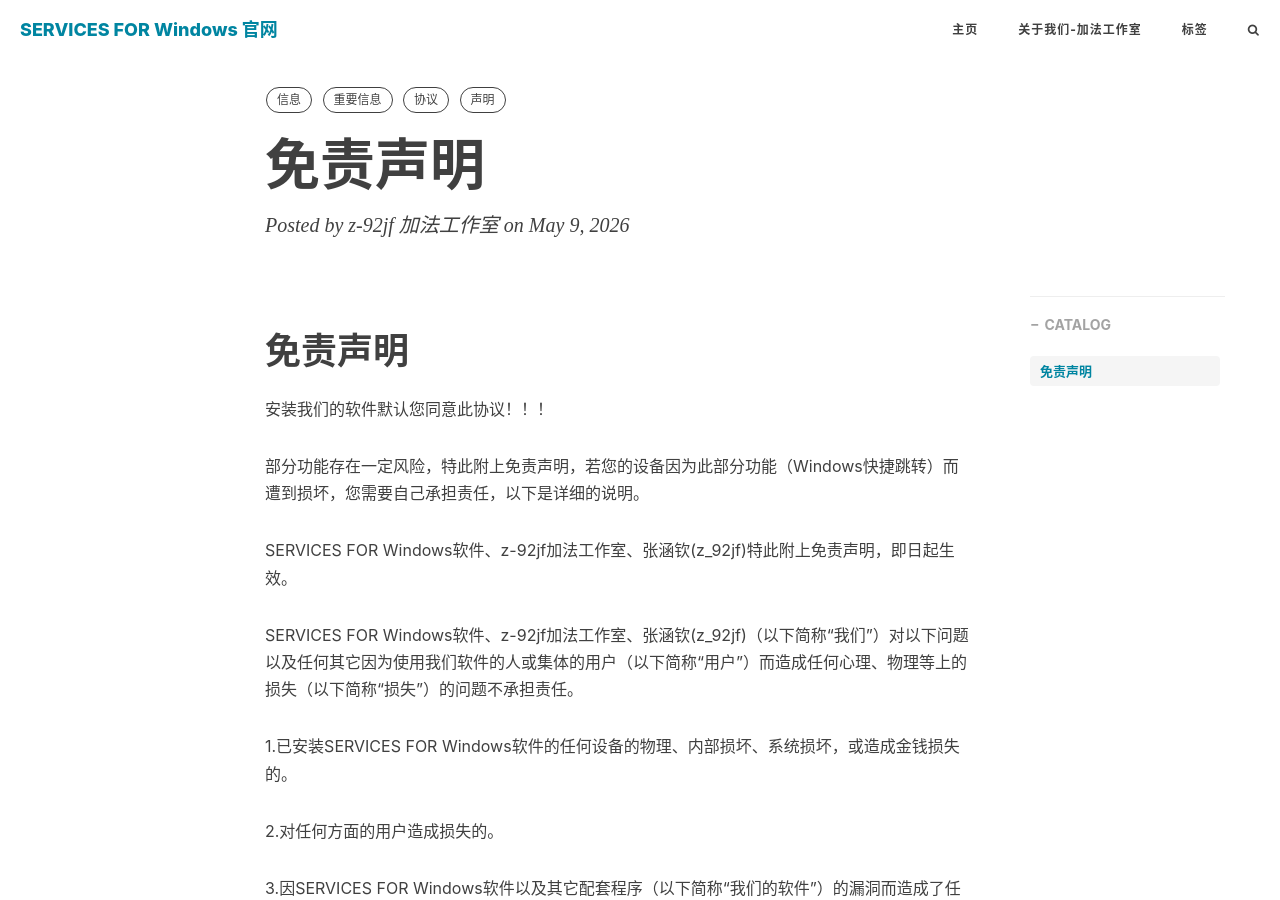
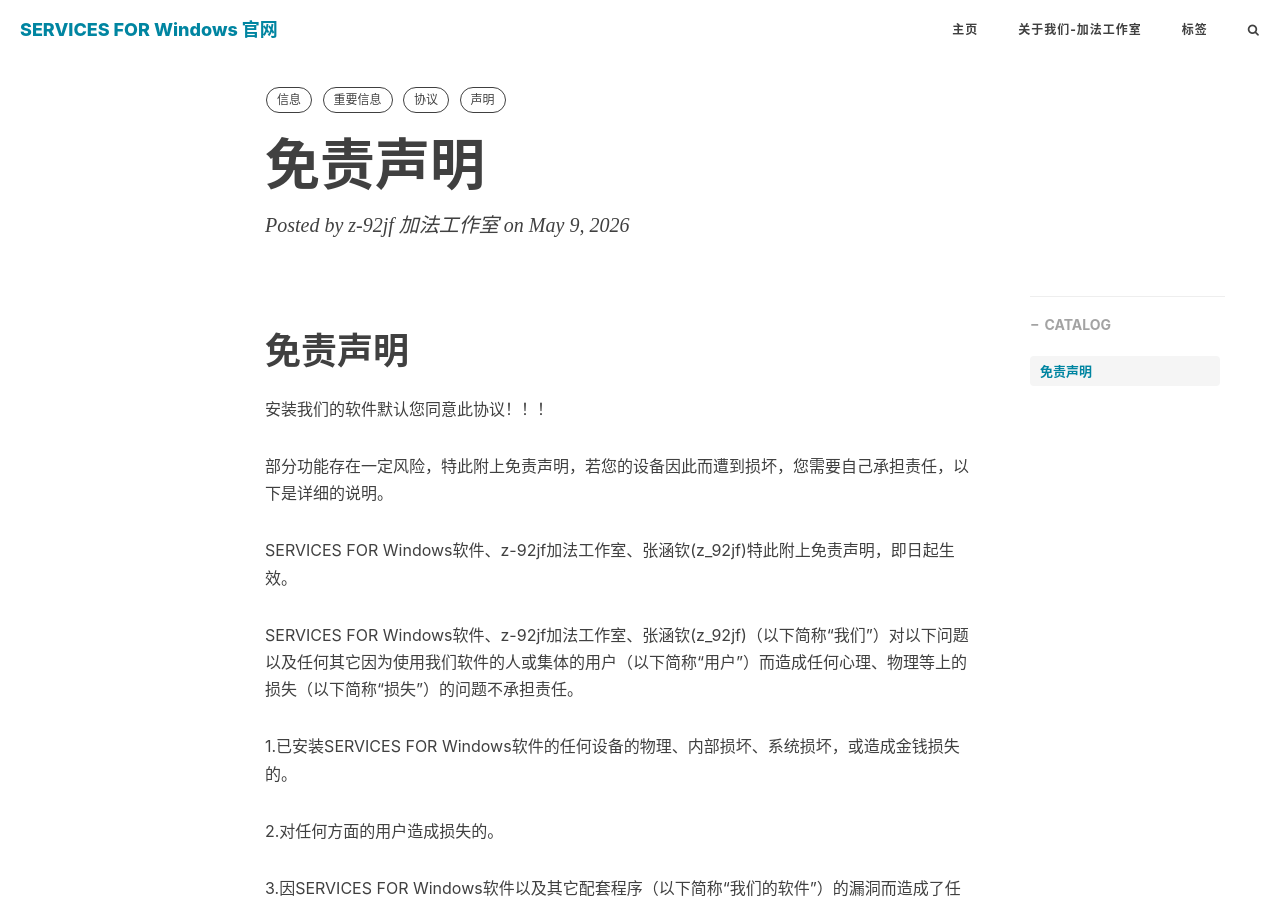
Before and after one commit to z-92jf/z-92jf.github.io, a Jekyll site: the page built from _posts/2026-05-09-mianze.markdown, in a window 1280 px wide and 900 px high. Built offline with Jekyll 4.4.1, drawn with Linux system fonts in a browser that asks for light colours; nearby versions of some CDN libraries; comment, search, counter and statistics services are not loaded.

Commit message:
Update 2026-05-09-mianze.markdown

```diff
--- a/_posts/2026-05-09-mianze.markdown
+++ b/_posts/2026-05-09-mianze.markdown
@@ -14,7 +14,7 @@ tags:
 
 安装我们的软件默认您同意此协议！！！
 
-部分功能存在一定风险，特此附上免责声明，若您的设备因为此部分功能（Windows快捷跳转）而遭到损坏，您需要自己承担责任，以下是详细的说明。
+部分功能存在一定风险，特此附上免责声明，若您的设备因此而遭到损坏，您需要自己承担责任，以下是详细的说明。
 
 SERVICES FOR Windows软件、z-92jf加法工作室、张涵钦(z_92jf)特此附上免责声明，即日起生效。
 
```
